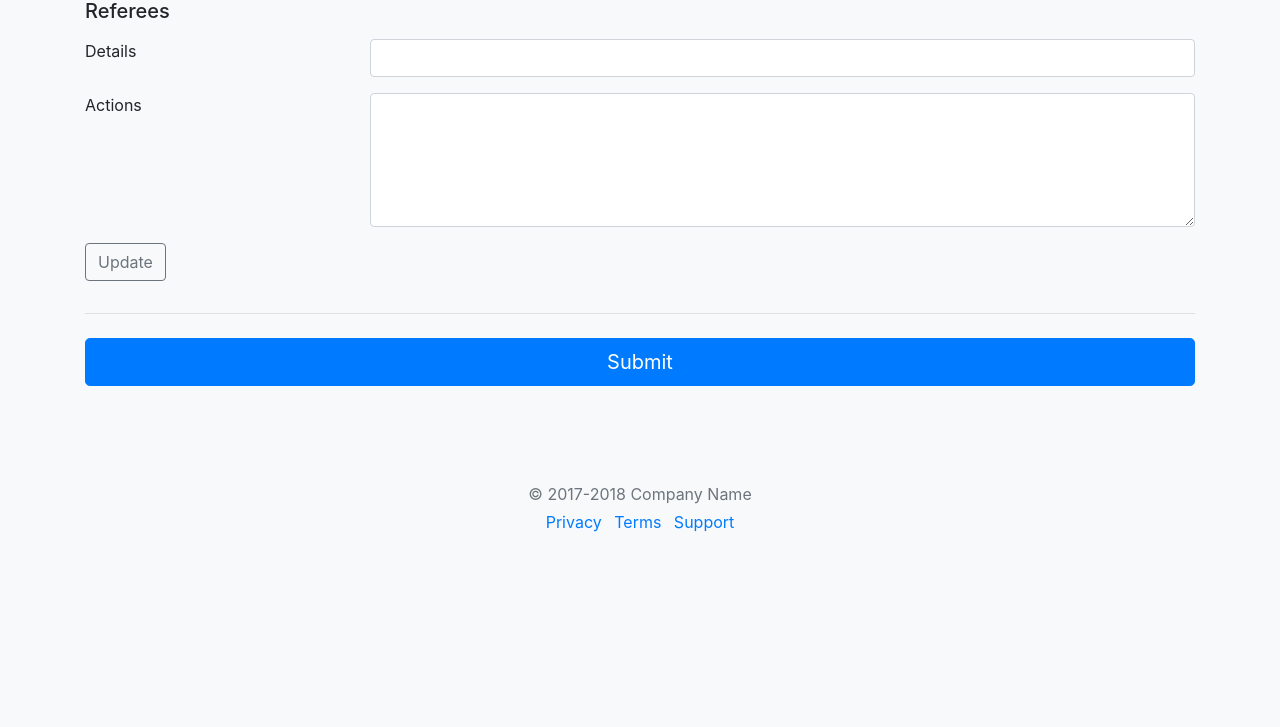
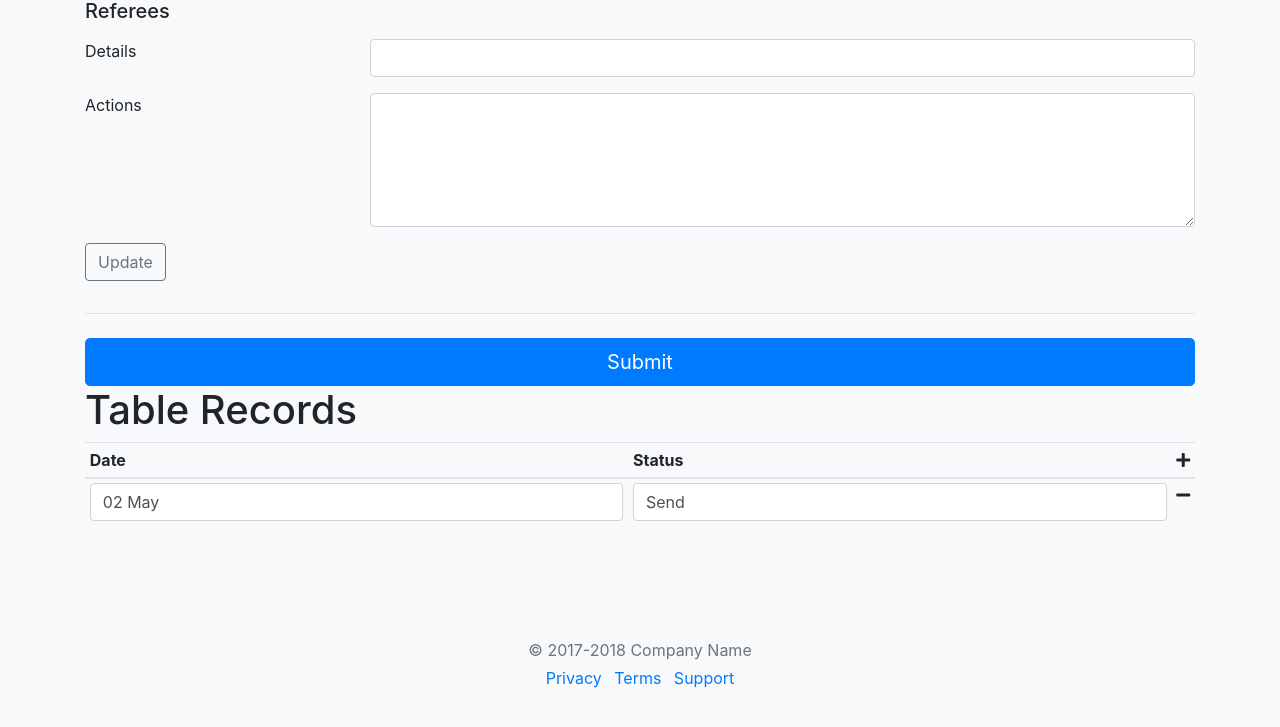
Before and after one commit to JackieWSC/Onepiece, a Django app: template python/django/hello/helloapp/verity/templates/main.html in a window 1280 px wide. Shown: the part 57-784 px from the top of the page. Run offline with Django 3.2, Linux system fonts and the light colour scheme; the template is opened without the code that fills it: values that come from a table or form of the project are taken from there, others are empty; data comes from the database, SQL or seed files in the repository; both versions use the stored data as it was after the commit; some libraries are stand-ins or nearby versions.

Commit message:
Added table add/remove javaacript

```diff
--- a/python/django/hello/helloapp/verity/models.py
+++ b/python/django/hello/helloapp/verity/models.py
@@ -14,6 +14,7 @@ class RefereesDetails(models.Model):
     person_name = models.CharField(max_length=20)
     relationship = models.CharField(max_length=50)
     contact = models.CharField(max_length=50, blank=True)
+    remark = models.CharField(max_length=200)
     main = models.ForeignKey(RefereesMain, on_delete=models.PROTECT)
 
     def __str__(self):
--- a/python/django/hello/helloapp/verity/templates/main.html
+++ b/python/django/hello/helloapp/verity/templates/main.html
@@ -7,6 +7,10 @@
 
     <!-- Bootstrap CSS -->
     <link rel="stylesheet" href="https://stackpath.bootstrapcdn.com/bootstrap/4.1.0/css/bootstrap.min.css" integrity="sha384-9gVQ4dYFwwWSjIDZnLEWnxCjeSWFphJiwGPXr1jddIhOegiu1FwO5qRGvFXOdJZ4" crossorigin="anonymous">
+
+    <!-- Font Awesome -->
+    <link rel="stylesheet" href="https://use.fontawesome.com/releases/v5.0.13/css/solid.css" integrity="sha384-Rw5qeepMFvJVEZdSo1nDQD5B6wX0m7c5Z/pLNvjkB14W6Yki1hKbSEQaX9ffUbWe" crossorigin="anonymous">
+    <link rel="stylesheet" href="https://use.fontawesome.com/releases/v5.0.13/css/fontawesome.css" integrity="sha384-GVa9GOgVQgOk+TNYXu7S/InPTfSDTtBalSgkgqQ7sCik56N9ztlkoTr2f/T44oKV" crossorigin="anonymous">
 
     <!-- Custom styles for this template -->
     <link href="form-validation.css" rel="stylesheet">
@@ -49,13 +53,15 @@
             </div>
           </div>
 
-           <!-- Referees - Row 3 -->
+          <!-- Referees - Row 3 -->
           <div class="row">
             <div class="col-md-12 mb-3">
               <button type="submit" class="btn btn-outline-secondary" name="id_value" value="{{referees.id}}">Update</button>
             </div>
           </div>
 
+          <!-- Referees - hidden -->
+          <input type="text" name="form_name" value="refereesMain" hidden>
         </form>
 
         {% for rd in referees.refereesdetails_set.all %}
@@ -73,7 +79,7 @@
                   <label for="lasttName">Person Name</label>
                 </div>
                 <div class="col-md-9 mb-3">
-                  <input type="text" class="form-control" id="lastName" placeholder="Ms. Polly Cheung" value="{{ rd.person_name }}" required>
+                  <input type="text" class="form-control" name="person_name" placeholder="Ms. Polly Cheung" value="{{ rd.person_name }}" required>
                   <div class="invalid-feedback">
                     Valid last name is required.
                   </div>
@@ -86,7 +92,7 @@
                   <label for="lasttName">Relationship</label>
                 </div>
                 <div class="col-md-9 mb-3">
-                  <input type="text" class="form-control" id="lastName" placeholder="Colleague at Woo Kwan Lee Lo" value="{{ rd.relationship }}" required>
+                  <input type="text" class="form-control" name="relationship" placeholder="Colleague at Woo Kwan Lee Lo" value="{{ rd.relationship }}" required>
                   <div class="invalid-feedback">
                     Valid last name is required.
                   </div>
@@ -99,7 +105,7 @@
                   <label for="lasttName">Contact</label>
                 </div>
                 <div class="col-md-9 mb-3">
-                  <input type="text" class="form-control" id="lastName" placeholder="34230765" value="{{ rd.contact }}" required>
+                  <input type="text" class="form-control" name="contact" placeholder="34230765" value="{{ rd.contact }}" required>
                   <div class="invalid-feedback">
                     Valid last name is required.
                   </div>
@@ -128,21 +134,43 @@
               </div>
 
               <!-- Referees - Row 4 -->
+              {% for cs in rd.casestatus_set.all %}
               <div class="row">
                 <div class="col-md-3 mb-3">
                 </div>
                 <div class="col-md-9 mb-3">
                   <div class="input-group">
+                    <input type="text" class="form-control" aria-label="Text input with segmented dropdown button" placeholder="4 May" value="{{ cs.date_time|date:"d M" }}">
                     <select class="custom-select" id="inputGroupSelect04">
-                      <option selected>-- Select Action --</option>
+                      <option selected>{{ cs.status }}</option>
                       <option value="1">Send</option>
                       <option value="2">Received</option>
                       <option value="3">Call done</option>
                     </select>
-                    <input type="text" class="form-control" aria-label="Text input with segmented dropdown button" placeholder="4 May" >
                     <div class="input-group-append">
-                      <button class="btn btn-outline-secondary" type="button">Add Status</button>
+                      <button class="fas fa-edit" type="submit"></button>
                     </div>
+                    <div class="input-group-append">
+                      <button class="fas fa-minus" type="submit"></button>
+                    </div>
+                  </div>
+                </div>
+              </div>
+              {% endfor %}
+
+              <div class="row">
+                <div class="col-md-3 mb-3">
+                </div>
+                <div class="col-md-9 mb-3">
+                  <div class="input-group">
+                    <input type="text" class="form-control" aria-label="Text input with segmented dropdown button" placeholder="4 May" value="{{ cs.date_time|date:"d M" }}">
+                    <select class="custom-select" id="inputGroupSelect04">
+                      <option selected>{{ cs.status }}</option>
+                      <option value="1">Send</option>
+                      <option value="2">Received</option>
+                      <option value="3">Call done</option>
+                    </select>
+                    <button class="fas fa-plus" type="submit"></button>
                   </div>
                 </div>
               </div>
@@ -150,11 +178,13 @@
               <!-- Referees - Row 5 -->
               <div class="row">
                 <div class="col-md-3 mb-3">
-                  <label for="lasttName">Result/Remark</label>
+                  <div class="input-group">
+                    <label for="lasttName">Remark</label>
+                  </div>
                 </div>
                 <div class="col-md-9 mb-3">
-                  <textarea class="form-control"
-                            placeholder="Verified - no discrepancy" value="todo" rows="6"></textarea>
+                  <textarea class="form-control" name="remark"
+                            placeholder="" rows="6">{{ rd.remark }}</textarea>
                 </div>
               </div>
 
@@ -165,6 +195,10 @@
               </div>
             </div>
           </div>
+
+          <!-- Referees - hidden -->
+          <input type="text" name="form_name" value="refereesDetails" hidden>
+          <input type="text" name="main" value="{{referees.id}}" hidden>
         </form>
 
         {% endfor %}
@@ -173,6 +207,35 @@
 
       </div>
     </div>
+
+    <div class="container">
+      <div class="row">
+          <div class="col-lg-12">
+              <h1>Table Records</h1>
+              <table class="table table-sm table-hover" id="tableAddRow">
+                  <thead>
+                      <tr>
+                          <th>Date</th>
+                          <th>Status</th>
+                          <th style="width:10px">
+                            <i class="fas fa-plus addBtn" id="addBtn_0"></i>
+                          </th>
+                      </tr>
+                  </thead>
+                  <tbody>
+                      <tr id="tr_0">
+                          <td><input type="text" id="email" class="form-control" value="02 May"/></td>
+                          <td><input type="text" id="password" class="form-control" value="Send"/></td>
+                          <td>
+                            <i class="fas fa-minus addBtnRemove" id="addBtnRemove_0"></i>
+                          </td>
+                      </tr>
+                  </tbody>
+              </table>
+          </div>
+        </div>
+    </div>
+
 
     <footer class="my-5 pt-5 text-muted text-center text-small">
       <p class="mb-1">&copy; 2017-2018 Company Name</p>
@@ -189,8 +252,36 @@
     <script src="https://cdnjs.cloudflare.com/ajax/libs/popper.js/1.14.0/umd/popper.min.js" integrity="sha384-cs/chFZiN24E4KMATLdqdvsezGxaGsi4hLGOzlXwp5UZB1LY//20VyM2taTB4QvJ" crossorigin="anonymous"></script>
     <script src="https://stackpath.bootstrapcdn.com/bootstrap/4.1.0/js/bootstrap.min.js" integrity="sha384-uefMccjFJAIv6A+rW+L4AHf99KvxDjWSu1z9VI8SKNVmz4sk7buKt/6v9KI65qnm" crossorigin="anonymous">
     </script>
+    <script>
+      $(document).ready(function () {
+          $('.addBtn').on('click', function ()
+          {
+              //var trID;
+              //trID = $(this).closest('tr'); // table row ID
+              addTableRow();
+          });
+
+          $('.addBtnRemove').click(function ()
+          {
+              $(this).closest('tr').remove();
+          })
+
+          var i = 1;
+          function addTableRow()
+          {
+              var tempTr = $('<tr><td><input type="text" id="email_' + i + '" class="form-control" /></td><td><input type="text" id="password_' + i + '" class="form-control" /></td><td><i class="fas fa-minus addBtnRemove" id="addBtnRemove_' + i + '"></i></td></tr>').on('click', function ()
+              {
+                  $(this).closest('tr').remove();
+                  //$(document.body).on('click', '.TreatmentHistoryRemove', function (e)
+                  //{
+                  //    $(this).closest('tr').remove();
+                  //});
+              });
+
+              $("#tableAddRow").append(tempTr)
+              i++;
+          }
+      });
+    </script>
   </body>
-
-
-
 </html>
```
Also changed, not shown: python/django/hello/helloapp/verity/admin.py (+4 -3 lines), python/django/hello/helloapp/verity/forms.py (+10 -1 lines), python/django/hello/helloapp/verity/views.py (+28 -7 lines), python/django/hello/helloapp/db.sqlite3, python/django/hello/helloapp/verity/migrations/0002_auto_20180512_2247.py (added).
